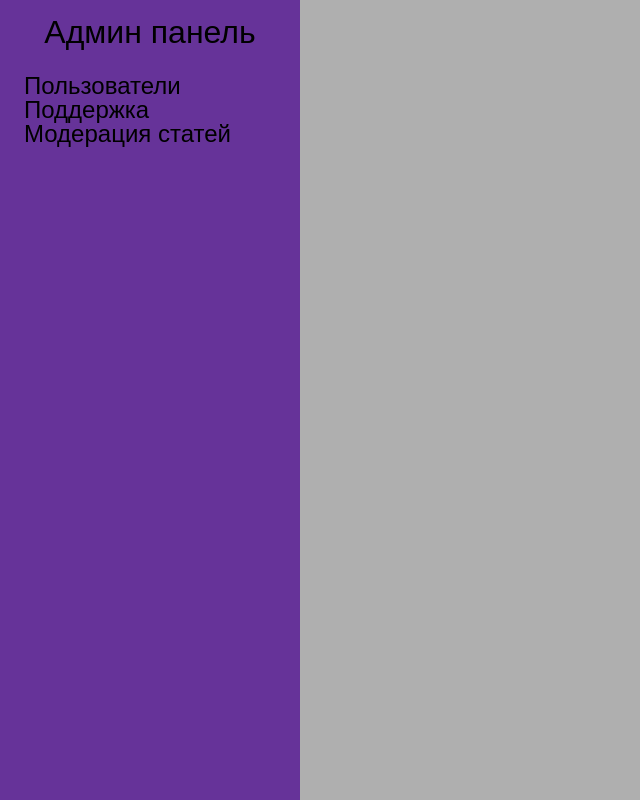
After one commit to Ralfard/Graduation_project, a PHP site: page /admins/include/nav.html in a window 1280 px wide. The commit adds this page. Shown: the whole page, without its empty margins (0-640 px from the left). Run offline with PHP 8.4, Linux system fonts and the light colour scheme.

Commit message:
Изменения перед переводом в компонентную верствку

```diff
--- /dev/null
+++ b/admins/include/nav.html
@@ -0,0 +1,24 @@
+<!DOCTYPE html>
+<html lang="ru">
+<head>
+    <meta charset="UTF-8">
+    <meta name="viewport" content="width=device-width, initial-scale=1.0">
+    <title>Document</title>
+
+    <link rel="stylesheet" href="../../styles/reset.css">
+    <link rel="stylesheet" href="../styles/nav.css">
+</head>
+<body>
+
+<main style="height: 100vh; width: 100%; background-color: rgb(175, 175, 175);">
+    <nav class="nav">
+        <h2 class="nav__header">Админ панель</h2>
+        <ul class="nav__list">
+            <li class="nav__item">Пользователи</li>
+            <li class="nav__item">Поддержка</li>
+            <li class="nav__item">Модерация статей</li>
+        </ul>
+    </nav>
+</main>
+</body>
+</html>
--- /dev/null
+++ b/admins/styles/nav.css
@@ -0,0 +1,21 @@
+.nav {
+    font-family: sans-serif;
+    box-sizing: border-box;
+    position: relative;
+    left: 0;
+    height: 100%;
+    width: 300px;
+    background-color: rebeccapurple;
+    padding: 16px 24px;
+}
+.nav__header {
+    font-size: 2rem;
+    text-align: center;
+
+}
+.nav__list {
+    margin-top: 26px;
+}
+.nav__item {
+    font-size: 1.5rem;
+}
--- a/styles/common_styles.css
+++ b/styles/common_styles.css
@@ -8,7 +8,10 @@
 
 }
 
-
+.link{
+    display: unset;
+    color: unset;
+}
 
 .user-avatar_circle {
     height: 30px;
```
Also changed, not shown: admins/index.html (added, +13 -0 lines), include/autorization.php (+8 -6 lines), js/autorization.js (+17 -2 lines), pages/profile.php (+21 -12 lines), styles/profile.css (+7 -1 lines), admins/main-panel.html (added), pages/add_article.php (renamed from pages/add_article.html).
